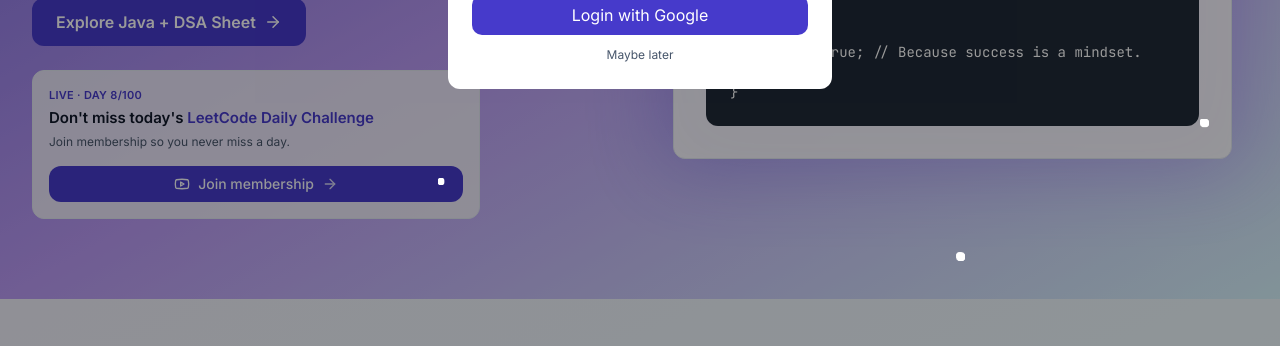
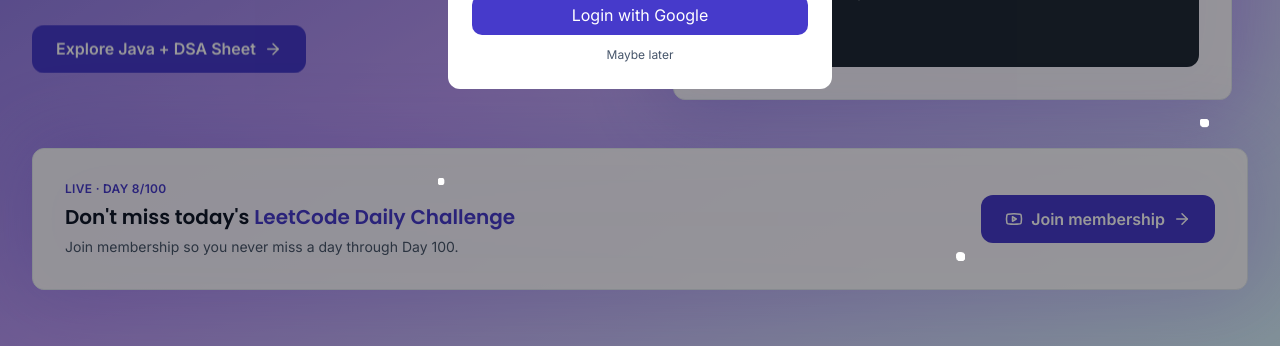
Before and after one commit to shashcode-org/shashcode, a React (Vite) app: page / in a window 1280 px wide. Shown: the part 406-752 px from the top of the page. Built offline with nearby package versions, Linux system fonts and the light colour scheme; no server answers.

Commit message:
update position -4

```diff
--- a/src/components/LeetCodeDailyBanner.tsx
+++ b/src/components/LeetCodeDailyBanner.tsx
@@ -13,18 +13,28 @@
   };
 
   return (
-    <div className="relative z-[51] mt-5 sm:mt-6 w-full max-w-md rounded-xl border border-border bg-background/80 dark:bg-card/60 backdrop-blur-sm p-3.5 sm:p-4">
-      <div className="flex flex-col gap-3 sm:gap-3.5">
-        <div className="min-w-0">
-          <p className="text-[10px] sm:text-[11px] font-semibold tracking-wide text-primary uppercase">
+    <div className="relative z-[51] w-full">
+      <div className="relative">
+        <div
+          className="
+            absolute -inset-2 rounded-xl blur-2xl
+            bg-gradient-to-r from-primary to-secondary
+            opacity-20 dark:opacity-15
+            pointer-events-none
+          "
+        />
+        <div className="card-glass relative p-4 sm:p-6 lg:p-8">
+          <div className="flex flex-col sm:flex-row sm:items-center sm:justify-between gap-4 sm:gap-6">
+            <div className="min-w-0 flex-1">
+              <p className="text-[10px] sm:text-xs font-semibold tracking-wide text-primary uppercase">
                 Live · Day {day}/{totalDays}
               </p>
-          <p className="mt-1 text-sm sm:text-[15px] font-semibold text-foreground leading-snug">
+              <p className="mt-1.5 text-base sm:text-lg lg:text-xl font-semibold text-foreground leading-snug font-heading">
                 Don&apos;t miss today&apos;s{" "}
                 <span className="text-primary">LeetCode Daily Challenge</span>
               </p>
-          <p className="mt-1 text-xs text-muted-foreground leading-relaxed">
-            Join membership so you never miss a day.
+              <p className="mt-1.5 text-sm text-muted-foreground">
+                Join membership so you never miss a day through Day {totalDays}.
               </p>
             </div>
 
@@ -33,20 +43,14 @@
               target="_blank"
               rel="noopener noreferrer"
               onClick={handleJoin}
-          className="
-            inline-flex items-center justify-center gap-2
-            w-full sm:w-auto
-            px-3.5 py-2.5 sm:py-2
-            text-sm font-medium
-            rounded-lg
-            bg-primary text-primary-foreground
-            hover:bg-primary/90 transition
-          "
+              className="btn-primary flex items-center justify-center gap-2 w-full sm:w-auto shrink-0"
             >
-          <Youtube className="h-4 w-4 shrink-0" />
+              <Youtube size={18} />
               Join membership
-          <ArrowRight className="h-4 w-4 opacity-80 shrink-0" />
+              <ArrowRight size={18} />
             </a>
+          </div>
+        </div>
       </div>
     </div>
   );
--- a/src/pages/Home.tsx
+++ b/src/pages/Home.tsx
@@ -55,7 +55,6 @@
                     Explore Java + DSA Sheet <ArrowRight size={18} />
                   </button>
                 </div>
-                <LeetCodeDailyBanner />
               </AnimatedElement>
             </div>
 
@@ -91,6 +90,12 @@
               </AnimatedElement>
             </div>
           </div>
+
+          <AnimatedElement animation="fadeIn" delay="300">
+            <div className="mt-10 sm:mt-12 w-full">
+              <LeetCodeDailyBanner />
+            </div>
+          </AnimatedElement>
         </div>
       </section>
 
```
Lines whose indentation alone changed are shown as unchanged.
